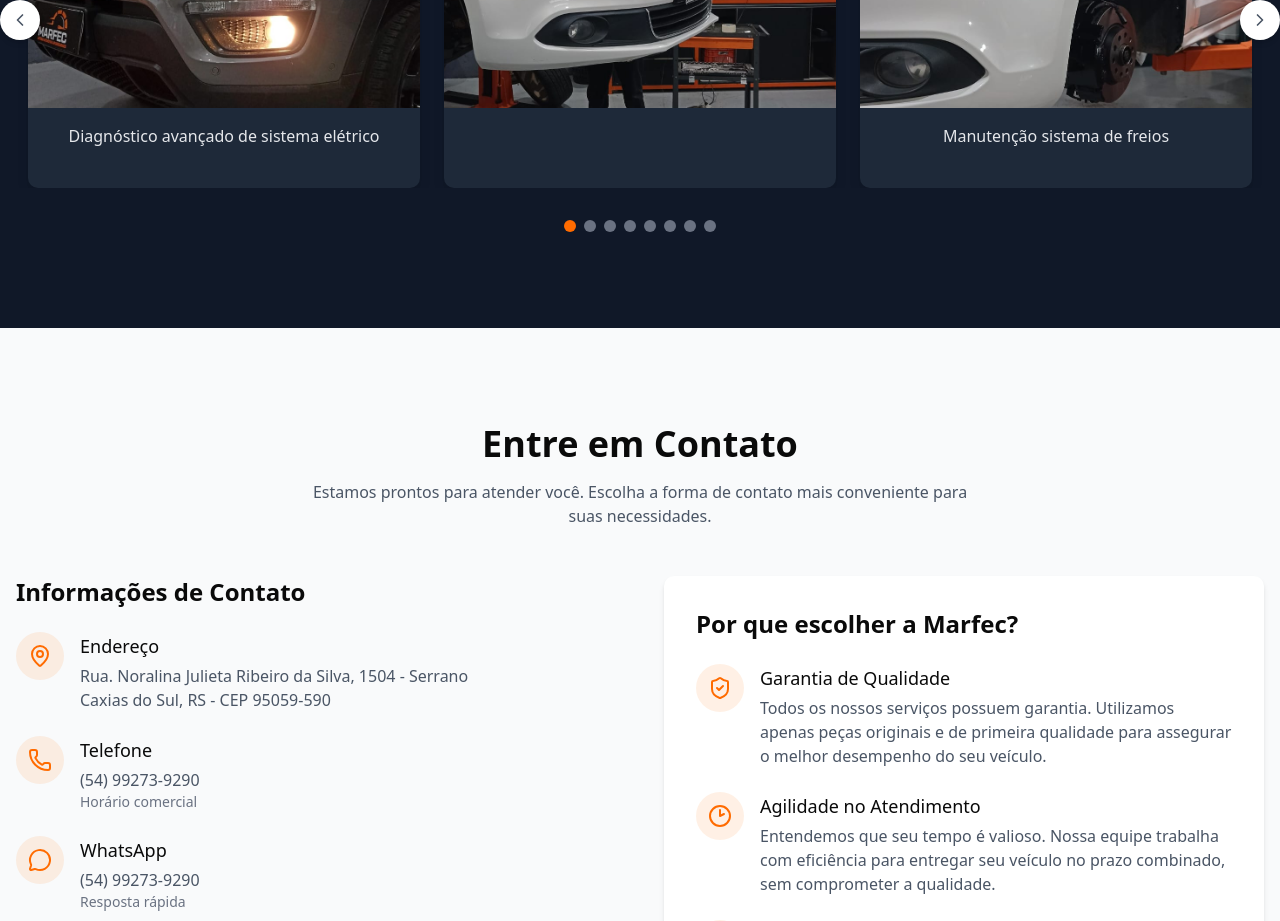
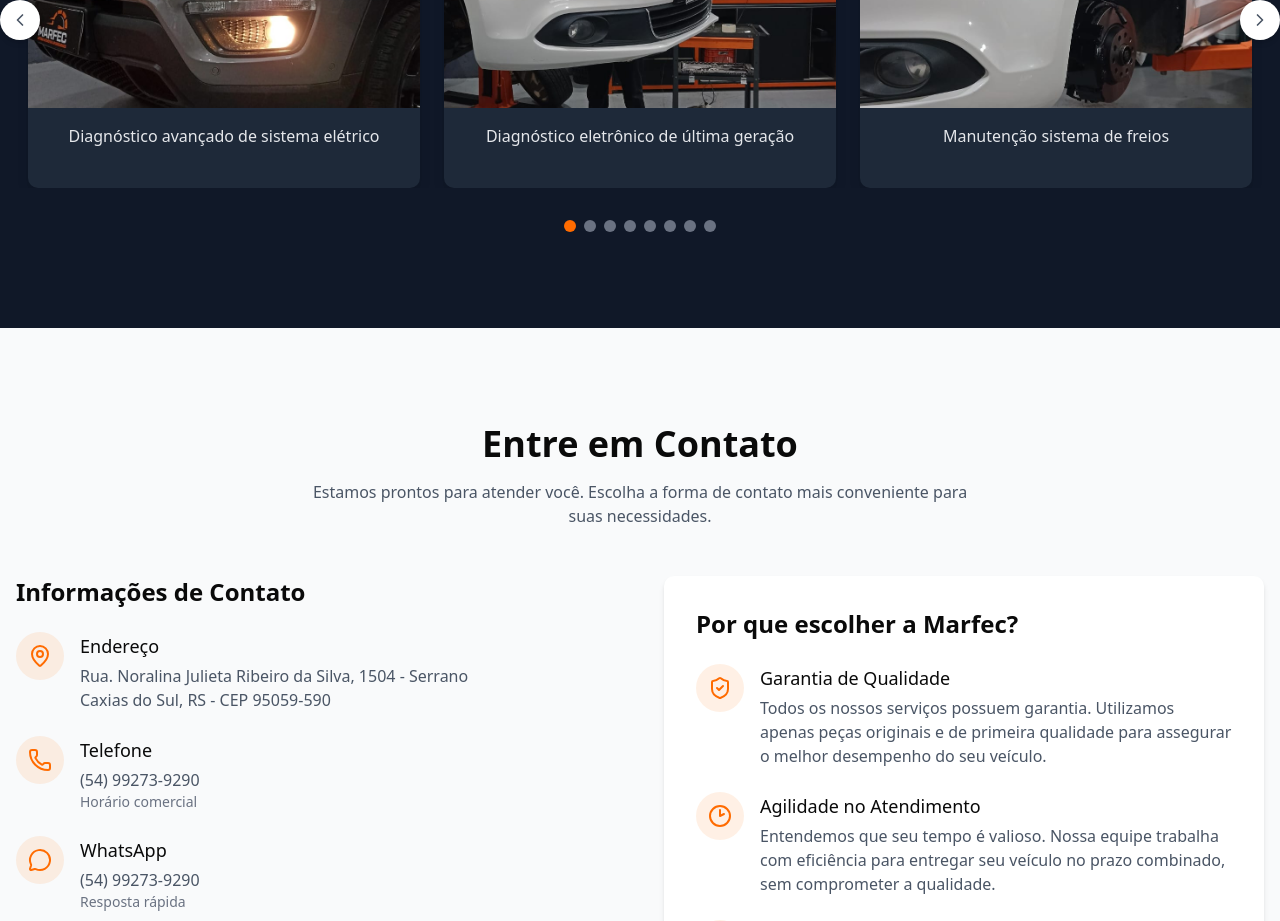
Before and after one commit to g-Trevisan/marfec-landing-page, a Next.js app: page / in a window 1280 px wide. Shown: the part 3700-4621 px from the top of the page. Built offline with nearby package versions, Linux system fonts and the light colour scheme.

Commit message:
atualiza legenda da imagem do carrossel para "Diagnóstico eletrônico de última geração"

```diff
--- a/components/pages/public/home/carrossel.tsx
+++ b/components/pages/public/home/carrossel.tsx
@@ -182,7 +182,7 @@ const galleryImages = [
   {
     url: "/images/carrossel/jetta.jpg",
     alt: "Serviço de ar-condicionado automotivo",
-    caption: "",
+    caption: "Diagnóstico eletrônico de última geração",
   },
   {
     url: "/images/carrossel/jetta2.jpg",
```
